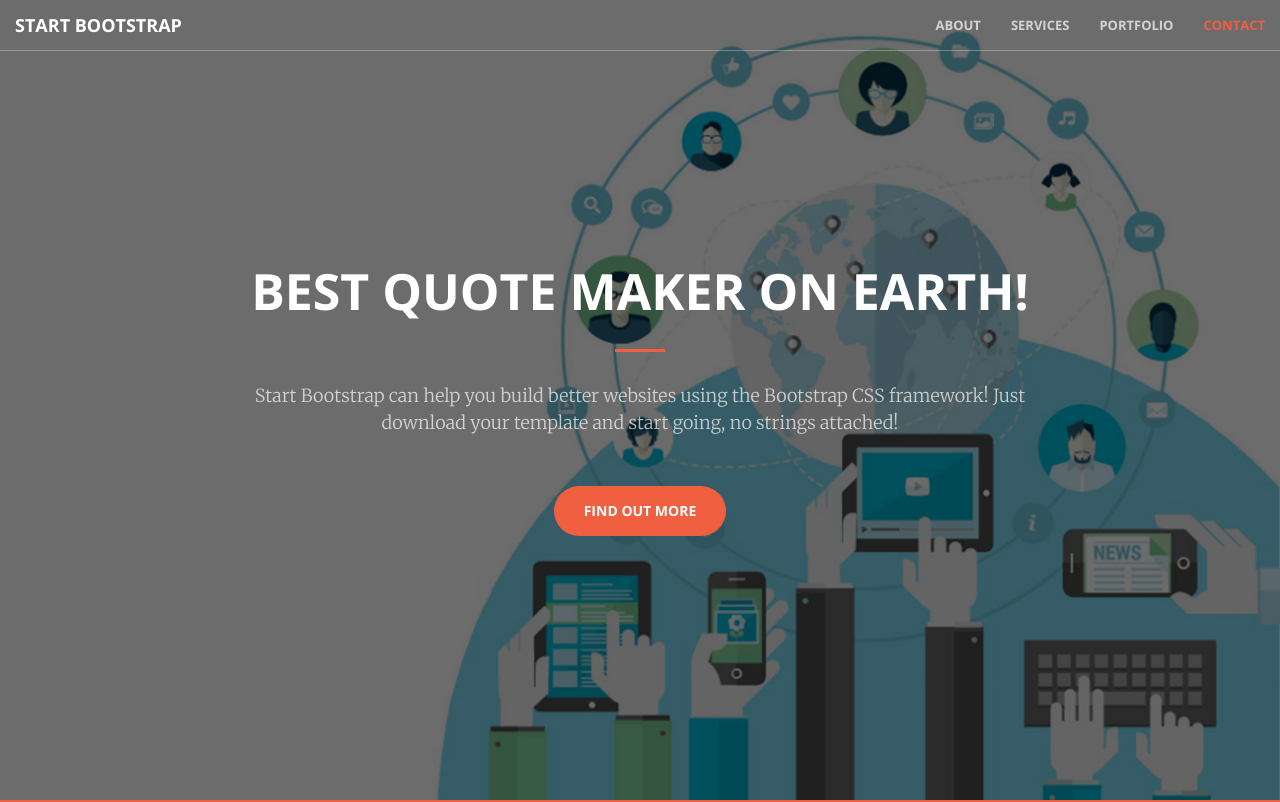
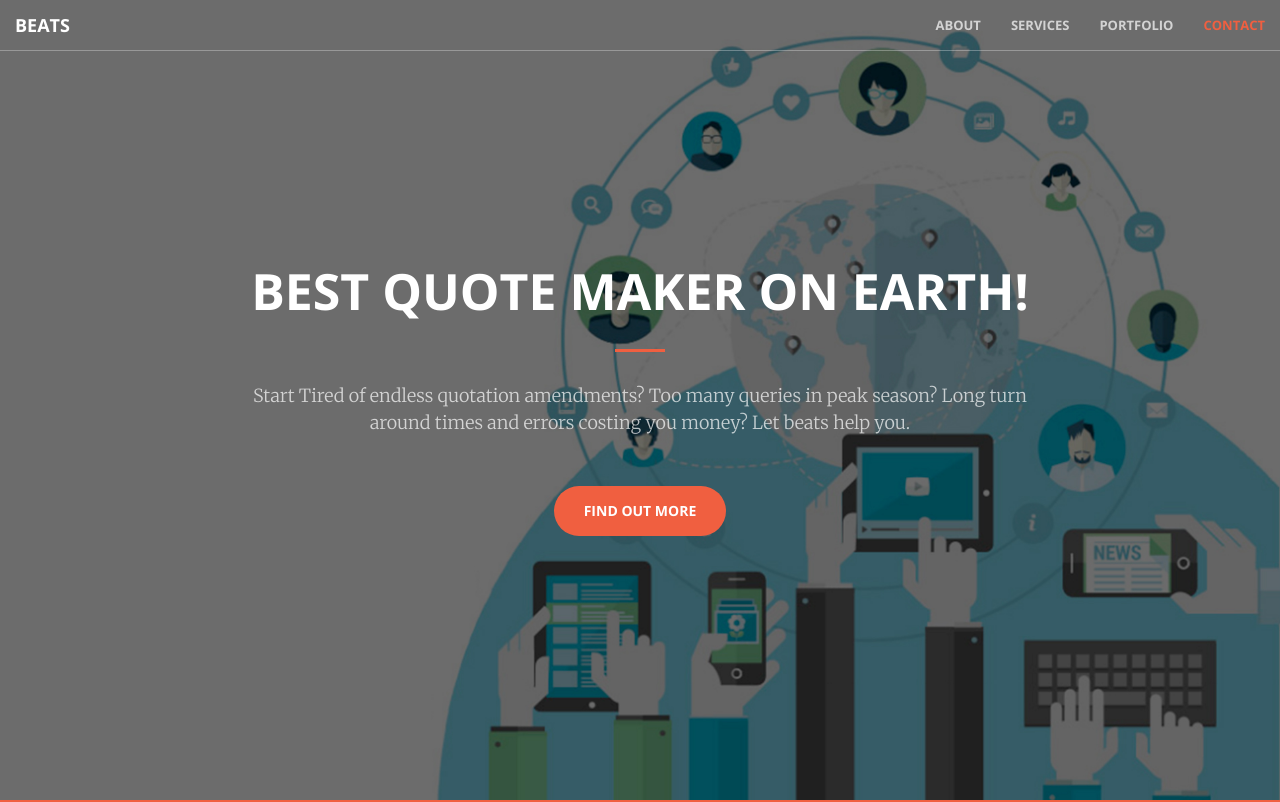
Before and after one commit to pchhibber/beats, a website: page index.html in a window 1280 px wide. Shown: the top 802 px of the page. Drawn offline with nearby package versions, Linux system fonts and the light colour scheme.

Commit message:
Update index.html

```diff
--- a/index.html
+++ b/index.html
@@ -43,7 +43,7 @@
                 <button type="button" class="navbar-toggle collapsed" data-toggle="collapse" data-target="#bs-example-navbar-collapse-1">
                     <span class="sr-only">Toggle navigation</span> Menu <i class="fa fa-bars"></i>
                 </button>
-                <a class="navbar-brand page-scroll" href="#page-top">Start Bootstrap</a>
+                <a class="navbar-brand page-scroll" href="#page-top">Beats</a>
             </div>
 
             <!-- Collect the nav links, forms, and other content for toggling -->
@@ -73,7 +73,7 @@
             <div class="header-content-inner">
                 <h1 id="homeHeading">Best Quote Maker on Earth!</h1>
                 <hr>
-                <p>Start Bootstrap can help you build better websites using the Bootstrap CSS framework! Just download your template and start going, no strings attached!</p>
+                <p>Start Tired of endless quotation amendments? Too many queries in peak season? Long turn around times and errors costing you money? Let beats help you.</p>
                 <a href="#about" class="btn btn-primary btn-xl page-scroll">Find Out More</a>
             </div>
         </div>
@@ -96,7 +96,7 @@
         <div class="container">
             <div class="row">
                 <div class="col-lg-12 text-center">
-                    <h2 class="section-heading">At Your Service</h2>
+                    <h2 class="section-heading">Key Features</h2>
                     <hr class="primary">
                 </div>
             </div>
```
